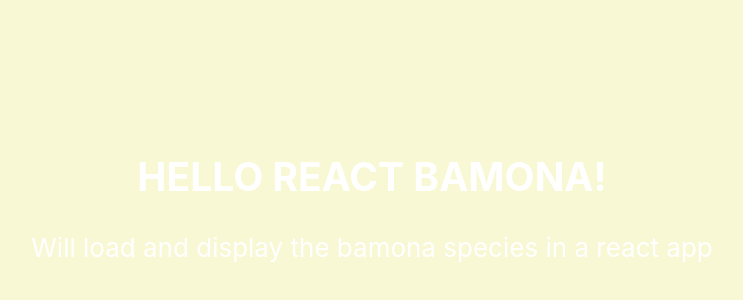
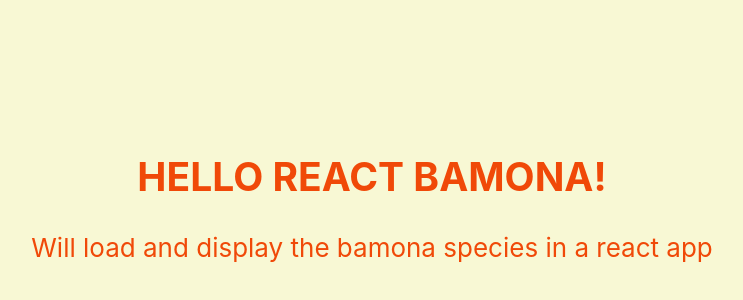
Before and after one commit to tnaberhaus/react-bamona, a React (Create React App) app: page / in a window 1280 px wide. Shown: the part 208-508 px from the top of the page, without its empty margins (268-1011 px from the left). Built offline with nearby package versions, Linux system fonts and the light colour scheme.

Commit message:
Changed font color

```diff
--- a/src/App.css
+++ b/src/App.css
@@ -21,7 +21,7 @@
   align-items: center;
   justify-content: center;
   font-size: calc(10px + 2vmin);
-  color: white;
+  color: rgb(240, 73, 8);
 }
 
 .App-link {
```
